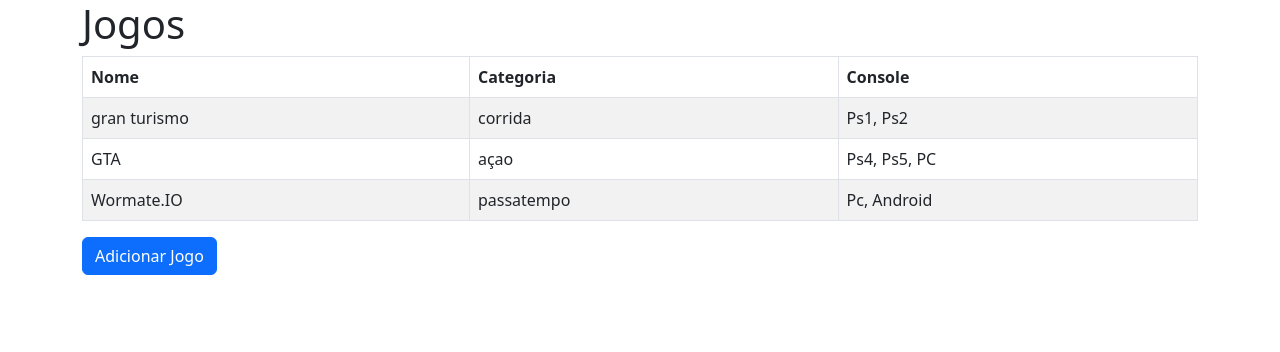
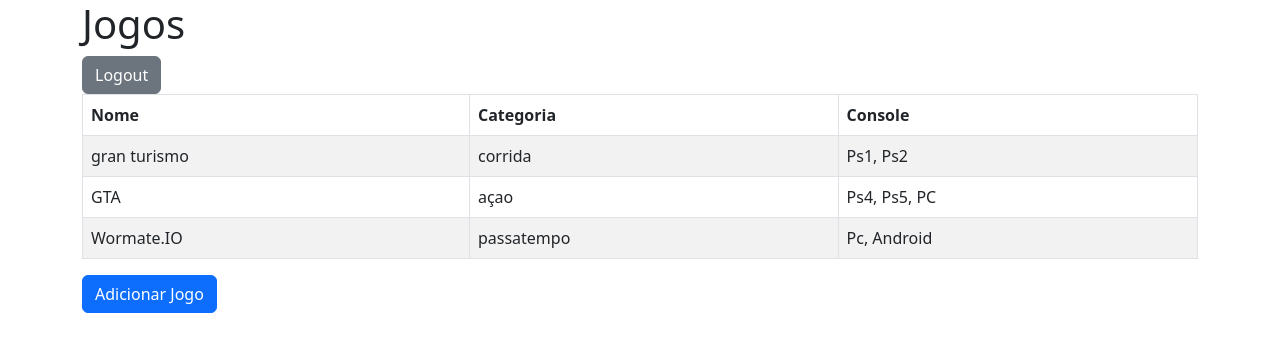
Before and after one commit to iscaglioni/jogoteca, a Flask app: page / in a window 1280 px wide. Shown: the top 352 px of the page. Run offline with Flask 3, Linux system fonts and the light colour scheme; some libraries are stand-ins or nearby versions.

Commit message:
update rotas e botoes

```diff
--- a/app.py
+++ b/app.py
@@ -24,16 +24,13 @@ def index():
 
 
 @app.route("/novo")
-def add():
+def novo():
+    if "usuario_logado" not in session or session["usuario_logado"] == None:
+        return redirect("login?proxima=novo")
     return render_template("novo.html", titulo="Novo Jogo")
 
 
-@app.route(
-    "/criar",
-    methods=[
-        "POST",
-    ],
-)
+@app.route("/criar", methods=["POST",])
 def criar():
     nome = request.form["nome"]
     categoria = request.form["categoria"]
@@ -46,7 +43,8 @@ def criar():
 
 @app.route("/login")
 def login():
-    return render_template("login.html")
+    proxima = request.args.get("proxima")
+    return render_template("login.html", proxima=proxima)
 
 
 @app.route(
@@ -55,6 +53,7 @@ def login():
         "POST",
     ],
 )
+
 def autenticar():
     if "azul" == request.form["senha"]:
         session["usuario_logado"] = request.form["usuario"]
@@ -64,6 +63,21 @@ def autenticar():
         flash("Usuário não logado")
         return redirect("/login")
 
+@app.route("/logout", methods=["POST",])
+def logout():
+    session["usuario_logado"] = None
+    flash("Logout efetuado com sucesso")
+    return redirect("/")
+
+# criado ivanzito
+
+@app.route("/enviar", methods=["POST",])
+def enviar():
+    print("deu certo")
+    return redirect("/novo")
+
+
+
 
 if __name__ == "__main__":
     app.run(debub=True)
--- a/templates/lista.html
+++ b/templates/lista.html
@@ -17,5 +17,8 @@
     {% endfor %}
   </tbody>
 </table>
-<button class="btn btn-primary"  type="submit">Adicionar Jogo</button>
+<!-- criado ivanzito -->
+<form  method="post" action="/enviar" >
+  <input class="btn btn-primary" type="submit" value="Adicionar Jogo">
+</form>
 {% endblock %}
--- a/templates/template.html
+++ b/templates/template.html
@@ -19,6 +19,10 @@
       <div class="page-header">
         <h1>{{ titulo }}</h1>
       </div>
+      <!-- Criado ivanzito -->
+      <form action="/logout" method="post">
+        <button class="btn btn-secondary" type="submit">Logout</button>
+      </form>
       {% block conteudo %} {% endblock %}
     </div>
   </body>
```
